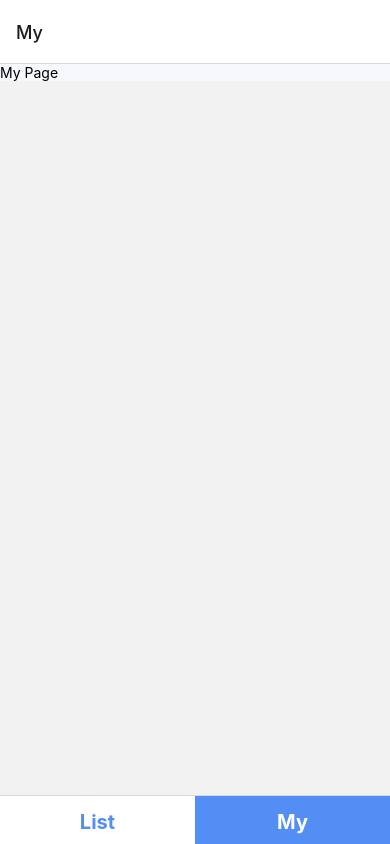
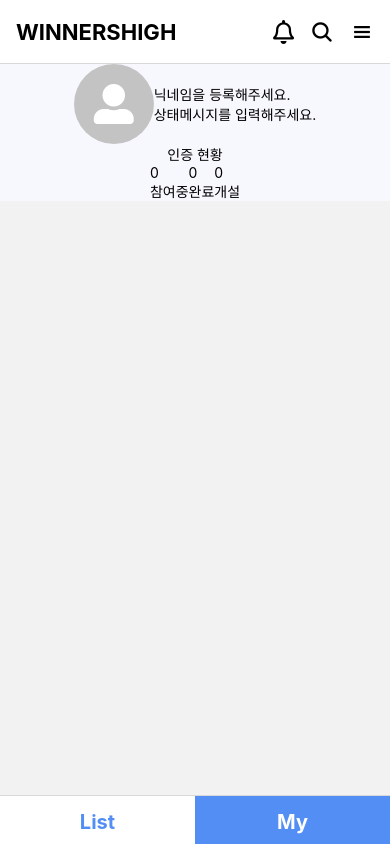
Before and after one commit to PicKey-devs/winners-high-app-rn, a React Native app: screen /My in a window 390 px wide. Built offline with nearby package versions, Linux system fonts and the light colour scheme.

Commit message:
feat: 하단버튼

```diff
--- /dev/null
+++ b/src/components/BottomTabs.tsx
@@ -0,0 +1,36 @@
+import React from 'react';
+import { View, Text } from 'react-native';
+
+const Tabs = ({ state, descriptors, navigation, route }: any) => {
+	console.log(route);
+	//get current screen name
+
+	switch (state.routeNames[state.index]) {
+		case 'Home':
+			return (
+				<View>
+					<Text>Home</Text>
+				</View>
+			);
+		case 'My':
+			return (
+				<View>
+					<Text>My</Text>
+				</View>
+			);
+		default:
+			return (
+				<View>
+					<Text>dddd</Text>
+				</View>
+			);
+	}
+};
+
+export default function BottomTabs(props: any) {
+	return (
+		<View>
+			<Tabs {...props} />
+		</View>
+	);
+}
--- a/src/components/NotificationItem.tsx
+++ b/src/components/NotificationItem.tsx
@@ -12,7 +12,7 @@ export default function NotificationItem() {
 	return (
 		<View className="flex flex-column align-center px-6">
 			<View className="flex flex-row align-center justify-between mb-4">
-				<UserProfile />
+				<UserProfile size={30} isMaster={true} userName={'위너스하이'} />
 				<View
 					style={{
 						display: 'flex',
@@ -47,7 +47,7 @@ export default function NotificationItem() {
 NotificationItem.defaultProps = {
 	userId: 0,
 	userThumbnail: '',
-	userName: 'test user',
+	userName: '',
 };
 
 const styles = StyleSheet.create({
--- a/src/components/UserProfile.tsx
+++ b/src/components/UserProfile.tsx
@@ -3,21 +3,53 @@ import { View, Text, StyleSheet } from 'react-native';
 import { FontAwesome5 } from '@expo/vector-icons';
 
 interface UserProfileProps {
+	size: number;
+	borderWidth?: number;
 	userId: number;
 	userThumbnail: string;
-	userName: string;
+	userName?: string;
+	isMaster?: boolean;
 }
 
-export default function UserProfile({}) {
+export default function UserProfile({
+	size,
+	borderWidth,
+	userId,
+	userThumbnail,
+	userName,
+	isMaster,
+}: UserProfileProps) {
 	return (
 		<View className="flex flex-row items-center">
-			<View style={styles.userThumbnail}>
-				<FontAwesome5 name="user-alt" size={16} color="white" />
-				<View style={styles.userMaster}>
-					<FontAwesome5 name="crown" size={8} color="white" />
-				</View>
+			<View
+				style={{
+					...styles.userThumbnail,
+					width: size,
+					height: size,
+					borderRadius: size / 2,
+				}}
+			>
+				<FontAwesome5
+					name="user-alt"
+					size={size ? size / 2 : 16}
+					color="white"
+				/>
+				{isMaster && (
+					<View
+						style={{
+							...styles.userMaster,
+							borderRadius: size / 2,
+						}}
+					>
+						<FontAwesome5
+							name="crown"
+							size={size ? size / 4 : 8}
+							color="white"
+						/>
+					</View>
+				)}
 			</View>
-			<Text className=" text-md ml-2">{'위너스하이'}</Text>
+			{userName && <Text className=" text-md ml-2">{userName}</Text>}
 		</View>
 	);
 }
@@ -25,14 +57,14 @@ export default function UserProfile({}) {
 UserProfile.defaultProps = {
 	userId: 0,
 	userThumbnail: '',
-	userName: 'test user',
+	userName: '',
+	size: 30,
+	borderWidth: 0,
+	isMaster: false,
 };
 
 const styles = StyleSheet.create({
 	userThumbnail: {
-		width: 30,
-		height: 30,
-		borderRadius: 15,
 		backgroundColor: '#C4C3C4',
 		display: 'flex',
 		justifyContent: 'center',
@@ -45,7 +77,6 @@ const styles = StyleSheet.create({
 		bottom: 0,
 		width: 13,
 		height: 13,
-		borderRadius: 6.5,
 		backgroundColor: '#538EF4',
 		display: 'flex',
 		justifyContent: 'center',
--- a/src/navigations/IndexTabs.tsx
+++ b/src/navigations/IndexTabs.tsx
@@ -5,6 +5,7 @@ import {
 } from '@react-navigation/bottom-tabs';
 import { HomeStacks } from './HomeStacks';
 import { MyStacks } from './MyStacks';
+import { View, Text } from 'react-native';
 
 const IndexTab = createBottomTabNavigator();
 
--- a/src/navigations/MyStacks.tsx
+++ b/src/navigations/MyStacks.tsx
@@ -8,7 +8,6 @@ export const MyStacks = () => {
 	return (
 		<HomeStack.Navigator initialRouteName="My">
 			<HomeStack.Screen name="My" component={My} />
-
 		</HomeStack.Navigator>
 	);
 };
--- a/src/screens/My.tsx
+++ b/src/screens/My.tsx
@@ -1,18 +1,80 @@
-import React from 'react';
-import {
-	SafeAreaView,
-	StyleSheet,
-	TouchableOpacity,
-	View,
-	Text,
-} from 'react-native';
+import React, { useState } from 'react';
+import { View, Text, ScrollView, TouchableOpacity } from 'react-native';
+import ChallengeItem from '../components/home/ChallengeItem';
+import CategoryList from '../components/home/CategoryList';
+import Ionicons from '@expo/vector-icons/Ionicons';
 import DefaultLayoutContainer from '../layouts/DefaultLayoutContainer';
+import { FontAwesome5 } from '@expo/vector-icons';
+import UserProfile from '../components/UserProfile';
 
 export default function My({ navigation }: any) {
+	navigation.setOptions({
+		headerTitle: (props: any) => (
+			<Text
+				{...props}
+				style={{
+					fontSize: 22,
+				}}
+				className="text-3xl font-bold font-montserrat"
+			>
+				WINNERSHIGH
+			</Text>
+		),
+		headerTitleAlign: 'left',
+		headerRight: () => (
+			<View className="flex items-center justify-center flex-row w-fit">
+				<TouchableOpacity
+					className="mr-4 flex flex-row"
+					onPress={() => alert('Right Menu Clicked')}
+				>
+					<View>
+						<FontAwesome5 name="bell" size={24} color="black" />
+					</View>
+				</TouchableOpacity>
+				<TouchableOpacity
+					className="mr-4 flex flex-row"
+					onPress={() => alert('Right Menu Clicked')}
+				>
+					<View>
+						<Ionicons name="search" size={24} color="black" />
+					</View>
+				</TouchableOpacity>
+				<TouchableOpacity
+					className="mr-4 flex flex-row"
+					onPress={() => alert('Right Menu Clicked')}
+				>
+					<View>
+						<Ionicons name="menu" size={24} color="black" />
+					</View>
+				</TouchableOpacity>
+			</View>
+		),
+	});
 	return (
 		<DefaultLayoutContainer>
-			<View>
-				<Text>My Page</Text>
+			<View className="flex flex-row items-center justify-center">
+				<UserProfile size={80} />
+				<View>
+					<Text>닉네임을 등록해주세요.</Text>
+					<Text>상태메시지를 입력해주세요.</Text>
+				</View>
+			</View>
+			<View className="flex items-center justify-center">
+				<Text>인증 현황</Text>
+				<View className="flex flex-row items-center justify-center">
+					<View>
+						<Text>0</Text>
+						<Text>참여중</Text>
+					</View>
+					<View>
+						<Text>0</Text>
+						<Text>완료</Text>
+					</View>
+					<View>
+						<Text>0</Text>
+						<Text>개설</Text>
+					</View>
+				</View>
 			</View>
 		</DefaultLayoutContainer>
 	);
```
